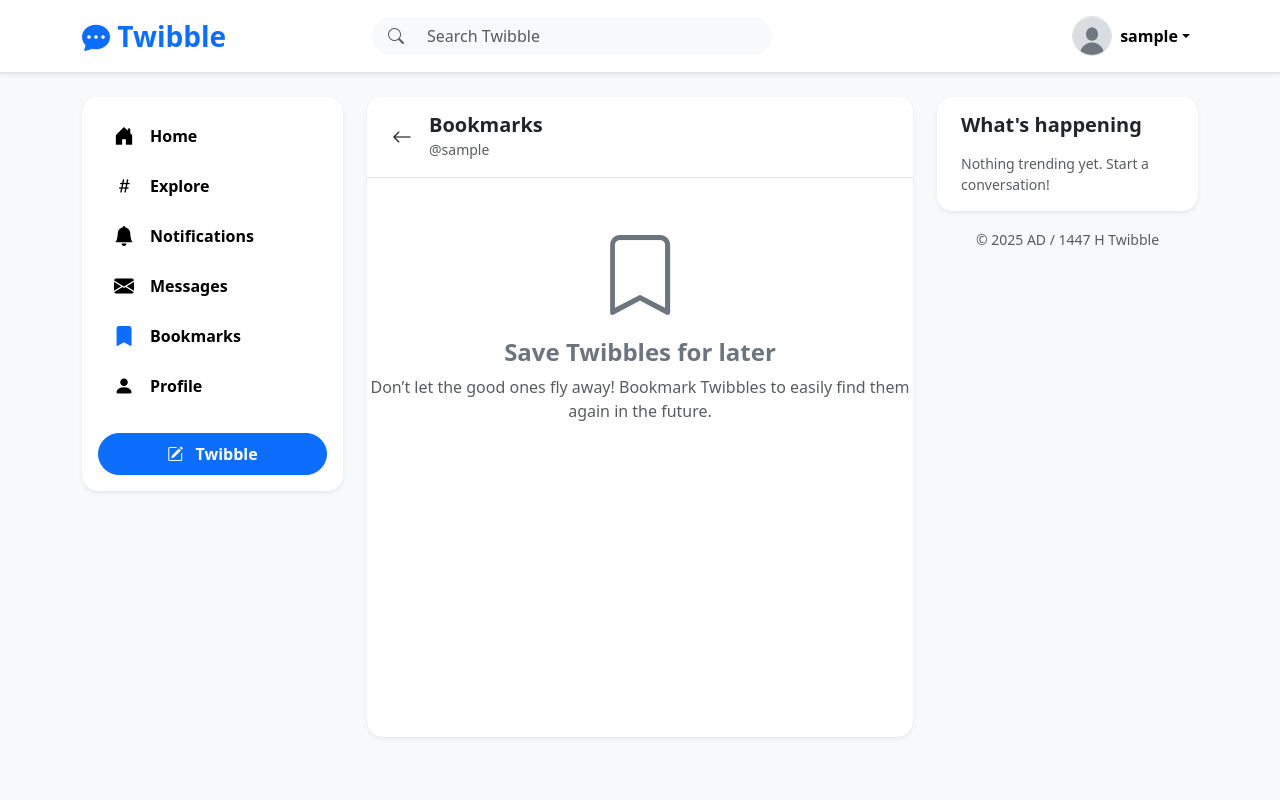
After one commit to DevMohammad-SA/Twibble, a Django app: page /tweets/bookmarks/ in a window 1280 px wide. The commit adds this page. Run offline with Django 5.2, Linux system fonts and the light colour scheme; the visitor is signed in with stand-in values (Sample User, id 1); data that the repository does not hold is empty; parts of the project's set-up code (start-up, migrations or seed data) failed here and were passed over; some libraries are stand-ins or nearby versions.

Commit message:
feat: implement tweet bookmarking with HTMX-powered toggle and list view What’s included: - Added bookmarks field to the Tweet model. - Created HTMX toggle logic for adding/removing bookmarks. - Added a dedicated "Bookmarks" page to view saved tweets. - Integrated the bookmark button into the tweet cards. - Updated the sidebar navigation.

```diff
--- a/templates/base.html
+++ b/templates/base.html
@@ -158,8 +158,9 @@
             <a class="nav-link link-body-emphasis rounded-pill fw-semibold px-3 py-2 d-flex align-items-center" href="#">
               <i class="bi bi-envelope-fill fs-5 me-3"></i> Messages
             </a>
-            <a class="nav-link link-body-emphasis rounded-pill fw-semibold px-3 py-2 d-flex align-items-center" href="#">
-              <i class="bi bi-bookmark-fill fs-5 me-3"></i> Bookmarks
+            <a class="nav-link link-body-emphasis rounded-pill fw-semibold px-3 py-2 d-flex align-items-center" href="{% url 'tweets:bookmarks_list' %}">
+              <i class="bi bi-bookmark-fill fs-5 me-3 {% if request.resolver_match.url_name == 'bookmarks_list' %}text-primary{% endif %}"></i>
+              Bookmarks
             </a>
             <a class="nav-link link-body-emphasis rounded-pill fw-semibold px-3 py-2 d-flex align-items-center" href="{% url 'users:profile' request.user.username %}">
               <i class="bi bi-person-fill fs-5 me-3 {% if request.resolver_match.url_name == 'profile' %}text-primary {% endif %}"></i>
--- a/tweets/models.py
+++ b/tweets/models.py
@@ -32,6 +32,9 @@ class Tweet(models.Model):
     likes = models.ManyToManyField(TwibbleUser, related_name="liked_tweets", blank=True)
     image = models.ImageField(upload_to="tweet_images/", null=True, blank=True)
     tags = models.ManyToManyField(Tag, blank=True, related_name="tweets")
+    bookmarks = models.ManyToManyField(
+        TwibbleUser, related_name="bookmarked_tweets", blank=True
+    )
 
     def __str__(self):
         return self.text
--- a/tweets/templates/tweets/_tweet_card.html
+++ b/tweets/templates/tweets/_tweet_card.html
@@ -96,6 +96,7 @@
           </span>
         </a>
         {% include "tweets/_like_button.html" %}
+        {% include "tweets/_bookmark_button.html" %}
         <a href="#" class="text-decoration-none text-muted d-flex align-items-center">
           <i class="bi bi-share me-2"></i> <span class="small">Share</span>
         </a>
--- /dev/null
+++ b/tweets/templates/tweets/bookmarks.html
@@ -0,0 +1,31 @@
+{% extends 'base.html' %}
+
+{% block title %}Bookmarks - Twibble{% endblock %}
+
+{% block content %}
+<div class="p-3 border-bottom sticky-top bg-body" style="z-index: 10;">
+  <div class="d-flex align-items-center">
+    <a href="{% url 'home' %}" class="btn btn-icon btn-sm rounded-circle me-2">
+      <i class="bi bi-arrow-left fs-5"></i>
+    </a>
+    <div>
+      <h5 class="fw-bold mb-0">Bookmarks</h5>
+      <small class="text-muted">@{{ request.user.username }}</small>
+    </div>
+  </div>
+</div>
+
+<div id="tweets-feed">
+  {% for tweet in tweets %}
+  {% include "tweets/_tweet_card.html" with tweet=tweet %}
+  {% empty %}
+  <div class="text-center py-5">
+    <div class="mb-3">
+      <i class="bi bi-bookmark display-1 text-secondary"></i>
+    </div>
+    <h4 class="fw-bold text-secondary">Save Twibbles for later</h4>
+    <p class="text-muted">Don’t let the good ones fly away! Bookmark Twibbles to easily find them again in the future.</p>
+  </div>
+  {% endfor %}
+</div>
+{% endblock %}
--- a/tweets/urls.py
+++ b/tweets/urls.py
@@ -8,6 +8,8 @@ urlpatterns = [
     path("<int:pk>/", views.tweet_detail_view, name="detail"),
     path("post/", views.post_view, name="post"),
     path("<int:pk>/like/", views.like_view, name="like"),
+    path("<int:pk>/bookmark/", views.bookmark_toggle_view, name="bookmark_toggle"),
+    path("bookmarks/", views.bookmarks_list_view, name="bookmarks_list"),
     path("delete/<int:tweet_id>/", views.delete_post_view, name="delete"),
     path("pin/<int:pk>/", views.pin_post_view, name="pin"),
     path("edit/<int:tweet_id>", views.edit_tweet_view, name="edit"),
--- a/tweets/views.py
+++ b/tweets/views.py
@@ -107,6 +107,35 @@ def like_view(request, pk):
 
 
 @login_required()
+def bookmark_toggle_view(request, pk):
+    tweet = get_object_or_404(Tweet, pk=pk)
+    if request.user in tweet.bookmarks.all():
+        tweet.bookmarks.remove(request.user)
+        # If unbookmarking from the bookmarks page, remove the tweet card
+        referer = request.META.get("HTTP_REFERER", "")
+        if request.headers.get("HX-Request"):
+            try:
+                parsed_url = urlparse(referer)
+                resolved = resolve(parsed_url.path)
+                if resolved.url_name == "bookmarks_list":
+                    response = HttpResponse()
+                    response["HX-Retarget"] = f"#tweet-{tweet.pk}"
+                    response["HX-Reswap"] = "delete"
+                    return response
+            except Exception:  # noqa: S110
+                pass
+    else:
+        tweet.bookmarks.add(request.user)
+    return render(request, "tweets/_bookmark_button.html", {"tweet": tweet})
+
+
+@login_required()
+def bookmarks_list_view(request):
+    tweets = request.user.bookmarked_tweets.all().order_by("-created_at")
+    return render(request, "tweets/bookmarks.html", {"tweets": tweets})
+
+
+@login_required()
 def pin_post_view(request, pk):
     tweet = get_object_or_404(Tweet, pk=pk)
 
```
Also changed, not shown: tweets/templates/tweets/_bookmark_button.html (added, +7 -0 lines), tweets/migrations/0011_tweet_bookmarks.py (added).
